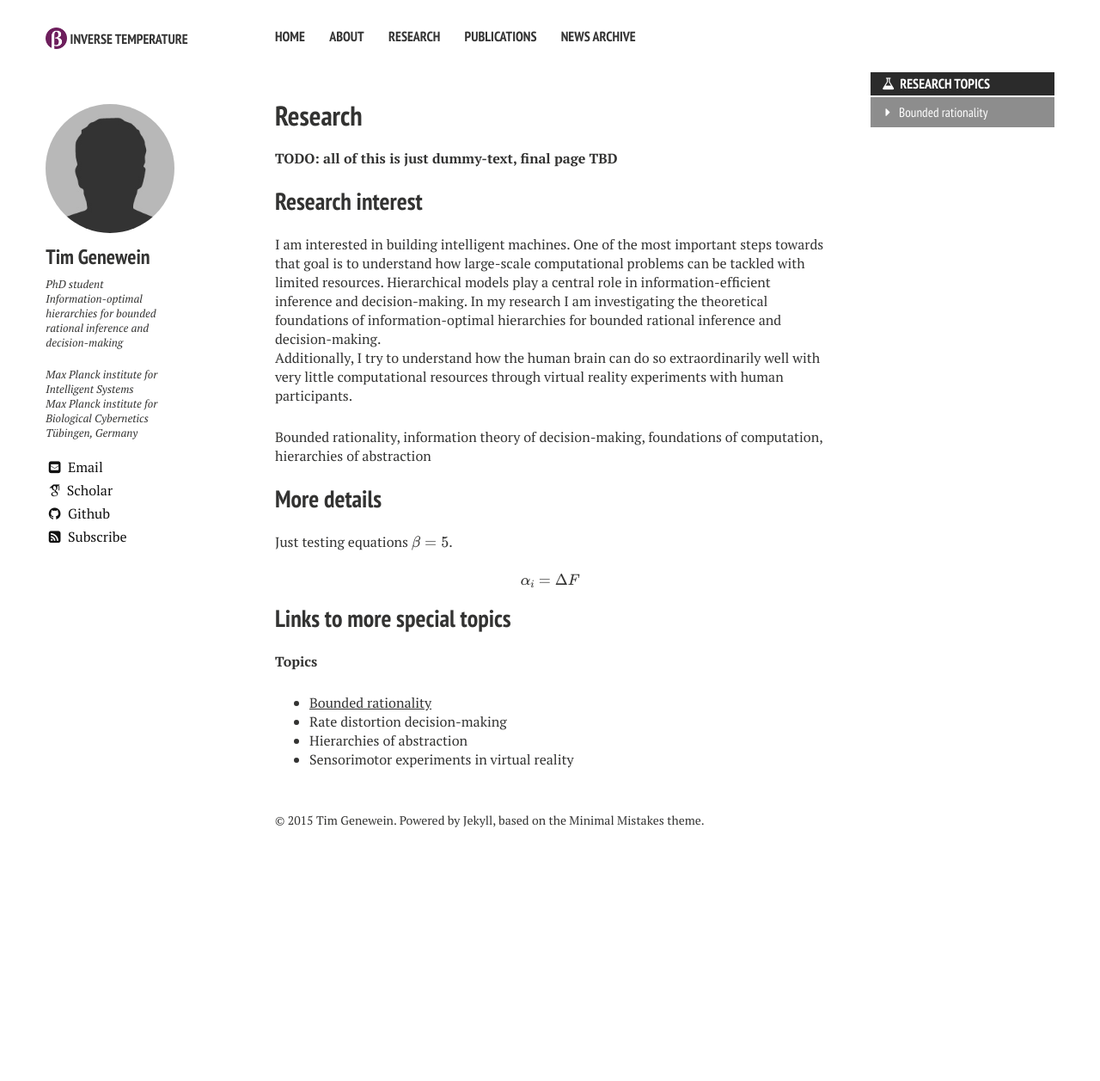
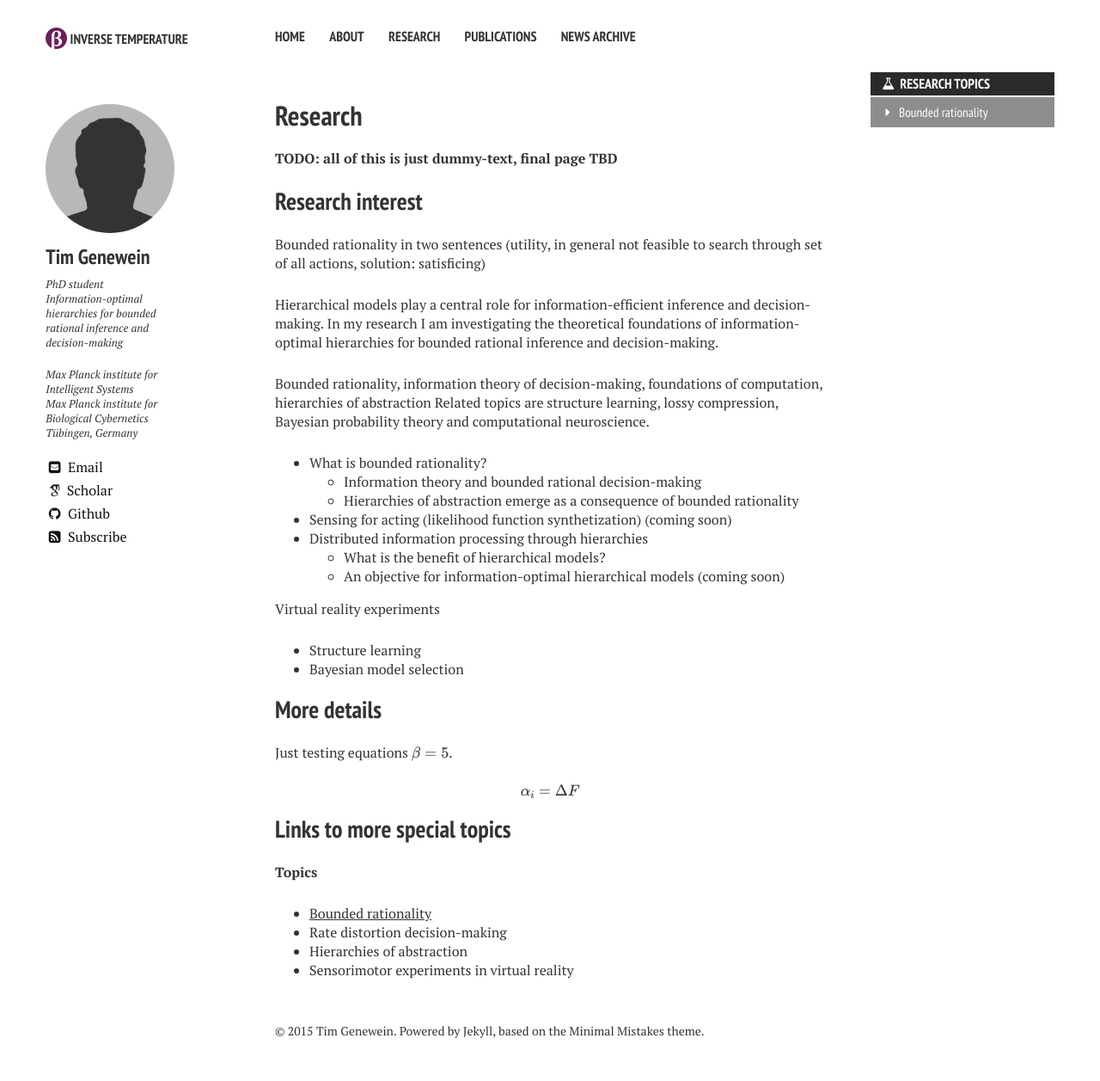
Before and after one commit to tgenewein/tgenewein.github.io, a Jekyll site: the page built from research/index.md, in a window 1280 px wide. Shown: the whole page at 86% size. Built offline with Jekyll 4.4.1, drawn with Linux system fonts in a browser that asks for light colours; nearby versions of some CDN libraries; some web fonts are replaced; formulas are drawn with MathJax 3; before the commit the page ends 1012 px from its top, so only the background shows below that.

Commit message:
Modified langing page and research-main-page

```diff
--- a/research/index.md
+++ b/research/index.md
@@ -29,11 +29,25 @@ permalink: /research/
 **TODO: all of this is just dummy-text, final page TBD**
 
 ## Research interest
-I am interested in building intelligent machines. One of the most important steps towards that goal is to understand how large-scale computational problems can be tackled with limited resources.
-Hierarchical models play a central role in information-efficient inference and decision-making. In my research I am investigating the theoretical foundations of information-optimal hierarchies for bounded rational inference and decision-making.
-Additionally, I try to understand how the human brain can do so extraordinarily well with very little computational resources through virtual reality experiments with human participants.
+Bounded rationality in two sentences (utility, in general not feasible to search through set of all actions, solution: satisficing)
+
+Hierarchical models play a central role for information-efficient inference and decision-making. In my research I am investigating the theoretical foundations of information-optimal hierarchies for bounded rational inference and decision-making.
 
 Bounded rationality, information theory of decision-making, foundations of computation, hierarchies of abstraction
+Related topics are structure learning, lossy compression, Bayesian probability theory and computational neuroscience.
+
+
+ * What is bounded rationality?
+   * Information theory and bounded rational decision-making
+   * Hierarchies of abstraction emerge as a consequence of bounded rationality
+ * Sensing for acting (likelihood function synthetization) (coming soon)
+ * Distributed information processing through hierarchies
+   * What is the benefit of hierarchical models?
+   * An objective for information-optimal hierarchical models (coming soon)
+
+Virtual reality experiments
+ * Structure learning
+ * Bayesian model selection
 
 ## More details
 Just testing equations $$\beta = 5$$.
```
Also changed, not shown: index.md (+2 -2 lines), 1 other file.
